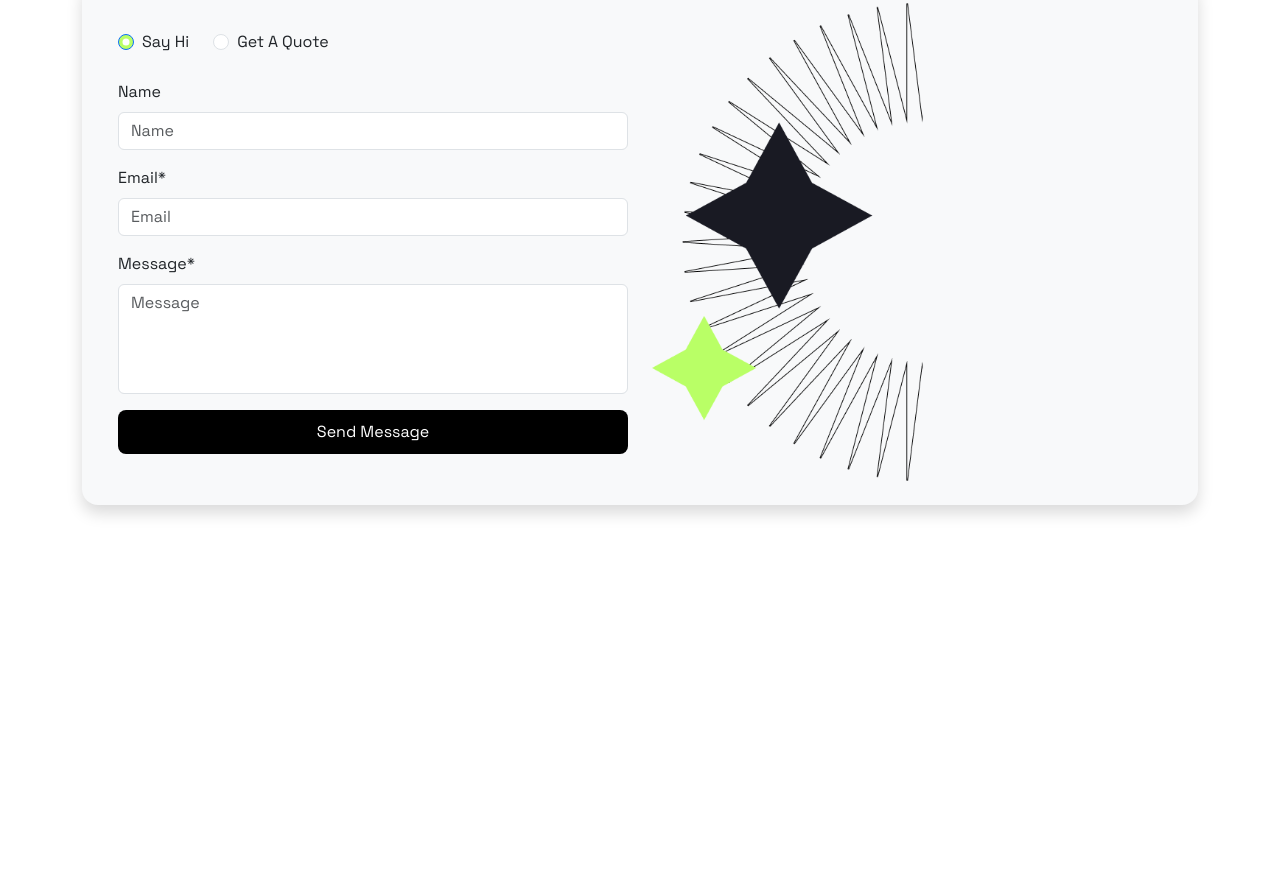
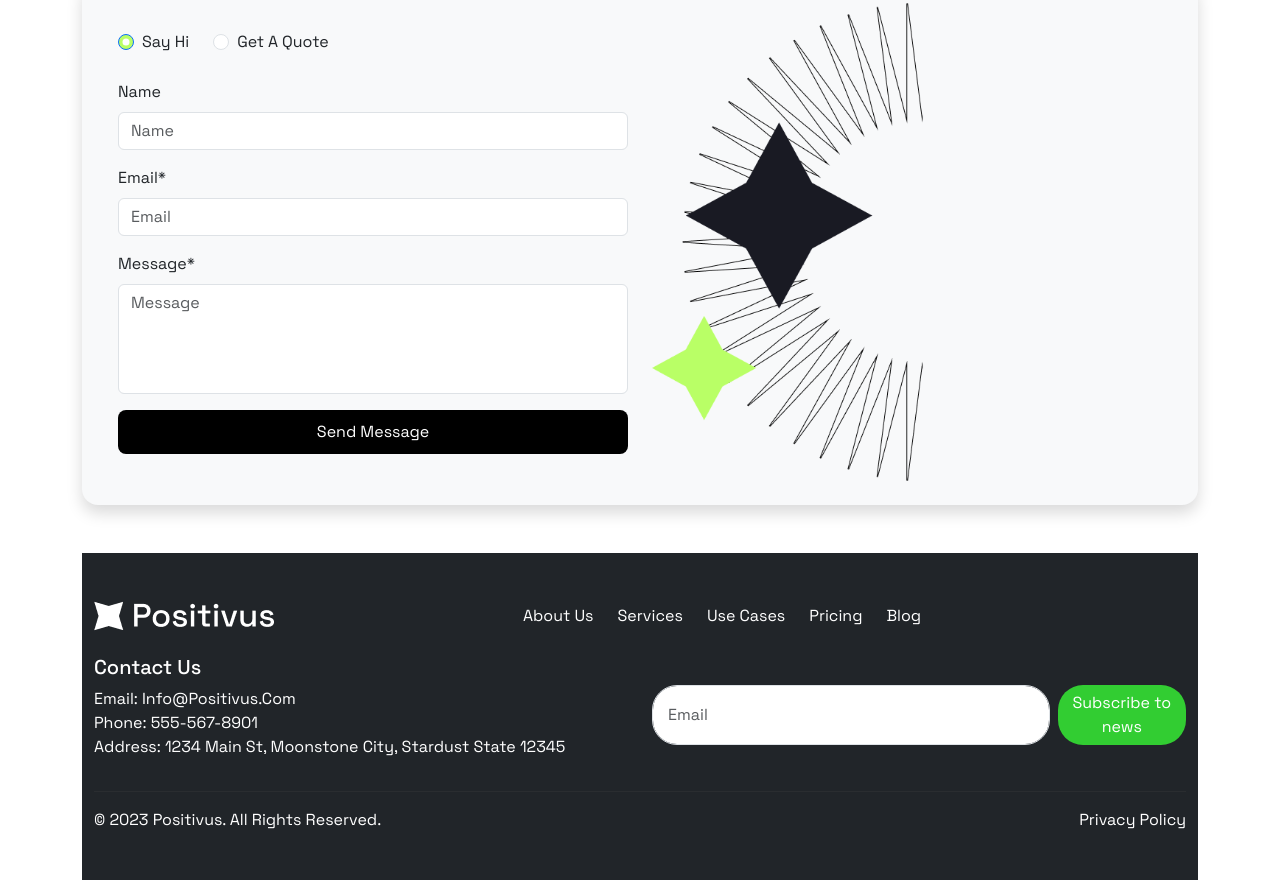
Before and after one commit to RayyanAsrar/Positivius-Figma, a plain HTML site: page index.html in a window 1280 px wide. Shown: the part 2333-3213 px from the top of the page. Before the commit the page ends 2886 px from the top, so only its background shows below. Drawn offline with nearby package versions, Linux system fonts and the light colour scheme.

Commit message:
more commit done

```diff
--- a/index.html
+++ b/index.html
@@ -343,6 +343,57 @@
     </div>
 
 
+    <footer class="bg-dark text-white py-5">
+      <div class="container">
+        <!-- Footer Navbar (Top section with logos and links) -->
+        <div class="row mb-4">
+          <div class="col-12 d-flex justify-content-between align-items-center">
+            <div class="d-flex align-items-center">
+              <!-- Add your logo here -->
+              <img src="images/Logo222.png" alt="Positivus Logo" class="me-3" height="30">
+
+            </div>
+            <div class="d-flex gap-4">
+              <a href="#" class="text-white">About us</a>
+              <a href="#" class="text-white">Services</a>
+              <a href="#" class="text-white">Use Cases</a>
+              <a href="#" class="text-white">Pricing</a>
+              <a href="#" class="text-white">Blog</a>
+            </div>
+            <div class="d-flex gap-3">
+              <a href="#" class="text-white"><i class="bi bi-linkedin"></i></a>
+              <a href="#" class="text-white"><i class="bi bi-facebook"></i></a>
+              <a href="#" class="text-white"><i class="bi bi-twitter"></i></a>
+            </div>
+          </div>
+        </div>
+
+        <!-- Contact Info and Email Subscription -->
+        <div class="row">
+          <div class="col-md-6">
+            <h5>Contact Us</h5>
+            <ul class="list-unstyled">
+              <li>Email: <a href="mailto:info@positivus.com" class="text-white">info@positivus.com</a></li>
+              <li>Phone: <a href="tel:+15555678901" class="text-white">555-567-8901</a></li>
+              <li>Address: 1234 Main St, Moonstone City, Stardust State 12345</li>
+            </ul>
+          </div>
+          <div class="col-md-6 d-flex align-items-center">
+            <form class="d-flex w-100">
+              <input type="email" class="form-control me-2" placeholder="Email" aria-label="Email" required>
+              <button type="submit" class="btn btn-success">Subscribe to news</button>
+            </form>
+          </div>
+        </div>
+
+        <hr class="text-white">
+        <div class="d-flex justify-content-between">
+          <p class="mb-0">© 2023 Positivus. All Rights Reserved.</p>
+          <a href="#" class="text-white">Privacy Policy</a>
+        </div>
+      </div>
+    </footer>
+
 
 
   </div>
--- a/style.css
+++ b/style.css
@@ -146,6 +146,39 @@ textarea {
  background-color: #b9ff66; /* Change this to your desired color */
 }
 
+footer {
+  background-color: #121212; /* Dark background */
+}
+
+footer a {
+  text-decoration: none; /* Remove underline from links */
+}
+
+footer a:hover {
+  text-decoration: underline; /* Add underline on hover */
+}
+
+footer .form-control {
+  border-radius: 25px; /* Round the input field */
+  padding-left: 15px;
+}
+
+footer .btn {
+  border-radius: 25px; /* Round the button */
+}
+
+footer .btn-success {
+  background-color: #32CD32; /* Bright green for subscribe button */
+  border: none;
+}
+
+footer .btn-success:hover {
+  background-color: #28a745; /* Darker green on hover */
+}
+
+footer hr {
+  border-top: 1px solid #444; /* Light border for the separator */
+}
 
 
 
```
Also changed, not shown: images/Logo222.png (added).
